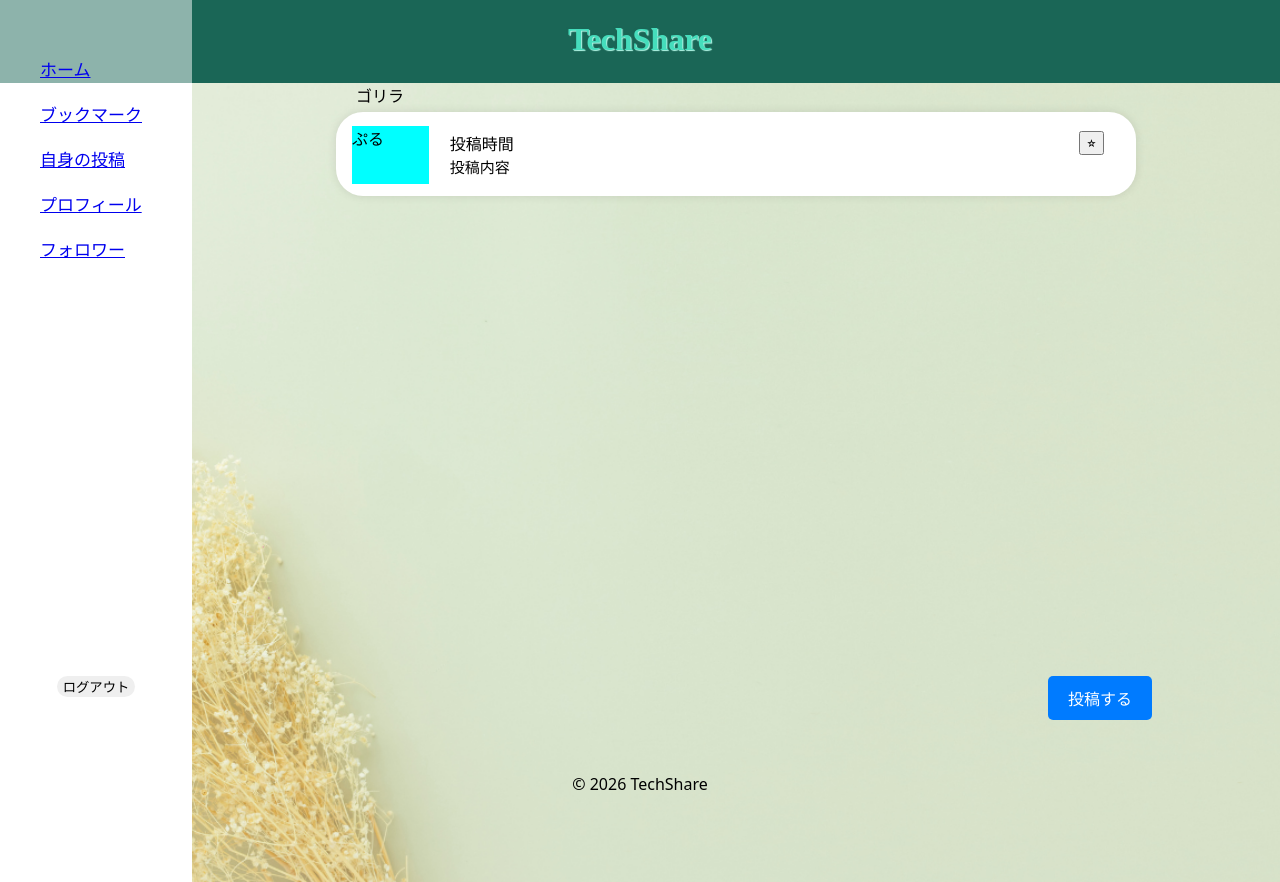
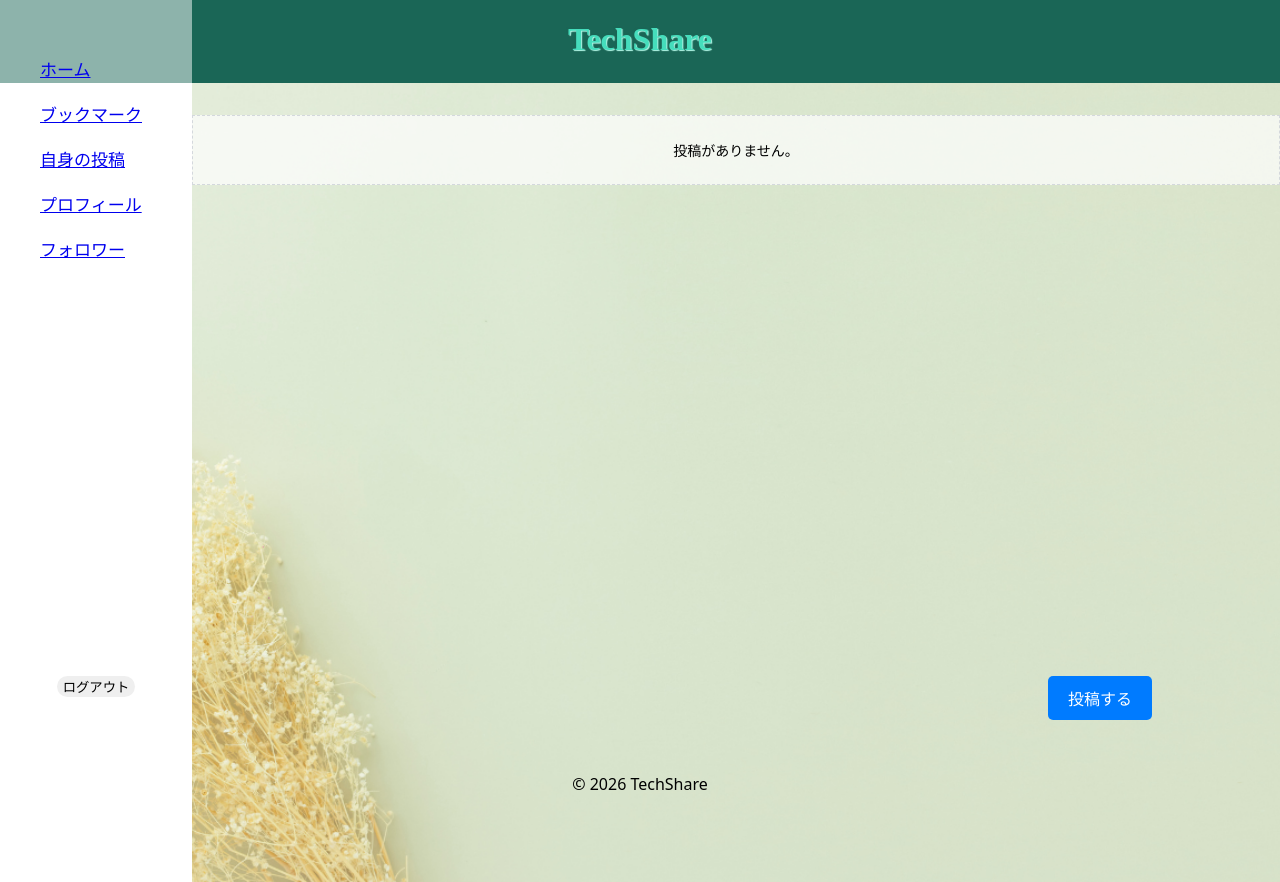
Before and after one commit to gorimax/hackathon_sns_f_team, a Flask app: template SNSApp/templates/post/posts.html in a window 1280 px wide. Shown: the top 882 px of the page. Run offline with Flask 2, Linux system fonts and the light colour scheme; the template is opened without the code that fills it, so the values that code supplies are empty; some libraries are stand-ins or nearby versions.

Commit message:
jinja2の記述あり（コメント削除、詳細画面はまだ記述していない）

```diff
--- a/SNSApp/static/css/posts.css
+++ b/SNSApp/static/css/posts.css
@@ -4,12 +4,13 @@
 
 .post-list {
     max-width: 800px;
+    min-height: 100vh;
     width: 100%;
     margin: 0 auto;
     display: flex;
     flex-direction: column;
     gap: 16px;
-    /* margin-top: 20px; */
+    margin-top: 40px;
 }
 
 .post-whole {
@@ -171,3 +172,15 @@ p {
 .modal-toggle:checked ~ .modal {
     display: block;
 }
+
+/* 投稿がない際の表示デザイン(サンプルのコピペ）ここ後変える */
+.empty {
+    margin-top: 32px;
+    padding: 24px 19px;
+    text-align: center;
+    border-radius: var(--radius-lg);
+    border: 1px dashed rgba(209, 213, 219, 0.9);
+    background: rgba(255, 255, 255, 0.7);
+    color: var(--text-sub);
+    font-size: 14px;
+}
--- a/SNSApp/templates/post/posts.html
+++ b/SNSApp/templates/post/posts.html
@@ -8,10 +8,13 @@
 
 {% block content %}
 <div class="page-post">
-    <main>
+    {% if posts and posts|length > 0 %}
     <section class="post-list">
+        {% for post in posts %}
         <div class="post-whole">
-                <div class="name"><p>ゴリラ</p></div>
+            <div class="name">
+                <span class="user">{{ post.user_name }}</span>
+            </div>
             <div class="post-card">
                 <div class="post-content">
                     <div class="post-menu">
@@ -19,17 +22,23 @@
                     </div>
                     <div class="post-top">
                         <div class="post-header">
-                                <div class="post-time"><p>投稿時間</p></div>
+                            <div class="post-time">{{ post.created_at }}</div>
                             <button type="submit">⭐︎</button>
                         </div>
                         <div class="post-body">
-                            <p>投稿内容</p>
+                            {{ post.content }}
                         </div>
                     </div>
                 </div>
             </div>
         </div>
+        {% endfor %}
     </section>
+    {% else %}
+    <div class="empty">
+        <p>投稿がありません。</p>
+    </div>
+    {% endif %}
     <section class="post-button">
         <input type="checkbox" id="new-post" class="modal-toggle">
 
@@ -43,9 +52,9 @@
 
             <div class="modal-content">
                 <h2>投稿フォーム</h2>
-                    <form>
-                        <input type="text" placeholder="タイトル" required>
-                        <textarea placeholder="内容を入力してください" rows="5"></textarea>
+                <form action="/posts" method="post">
+                    <input type="hidden" name="csrf_token" value="{{ csrf_token() }}">
+                    <textarea name="content" placeholder="内容を入力してください"></textarea>
                     <button type="submit">送信</button>
                 </form>
                 <!-- 閉じるボタン（×印） -->
@@ -53,6 +62,5 @@
             </div>
         </div>
     </section>
-    </main>
 </div>
 {% endblock %}
```
Lines whose indentation alone changed are shown as unchanged.
